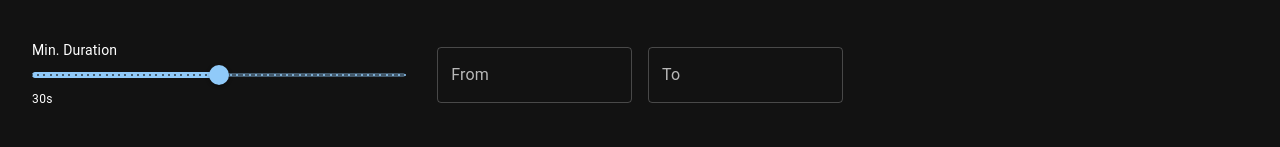
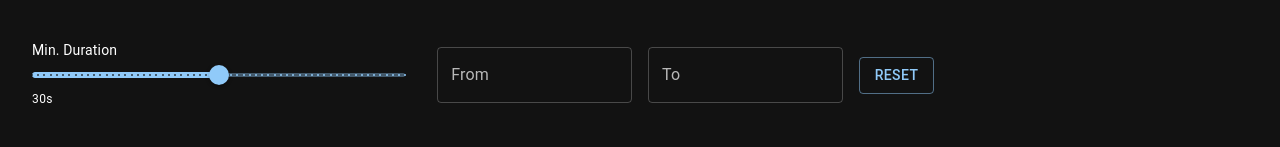
Before and after one commit to ThePeat94/spotify-viz, a React (Vite) app: page / in a window 1280 px wide. Shown: the part 323-470 px from the top of the page. Built offline with nearby package versions, Linux system fonts and the light colour scheme.

Commit message:
add reset button for date

```diff
--- a/src/components/DataFilter.tsx
+++ b/src/components/DataFilter.tsx
@@ -1,6 +1,6 @@
 import React, { useMemo, useState } from 'react';
 import { DataFilterType } from 'src/filter/type';
-import { FormControl, Grid2, InputLabel, MenuItem, Select, Slider, Stack, Typography } from '@mui/material';
+import { Button, FormControl, Grid2, InputLabel, MenuItem, Select, Slider, Stack, Typography } from '@mui/material';
 import { DatePicker } from '@mui/x-date-pickers';
 import moment, { Moment } from 'moment/moment';
 
@@ -170,7 +170,21 @@ const DataFilter: React.FC<DataFilterProps> = (props) => {
                     sx={{ width: '100%' }}
                 />
             </Grid2>
-            <Grid2 size={4}/>
+            <Grid2 size={1}>
+                <Button
+                    variant={'outlined'}
+                    onClick={() => {
+                        onChange({
+                            ...value,
+                            from: undefined,
+                            to: undefined,
+                        });
+                    }}
+                >
+                    Reset
+                </Button>
+            </Grid2>
+            <Grid2 size={3}/>
             <Grid2 size={12}>
                 <Typography variant={'h6'}>
                     Filter Presets
```
